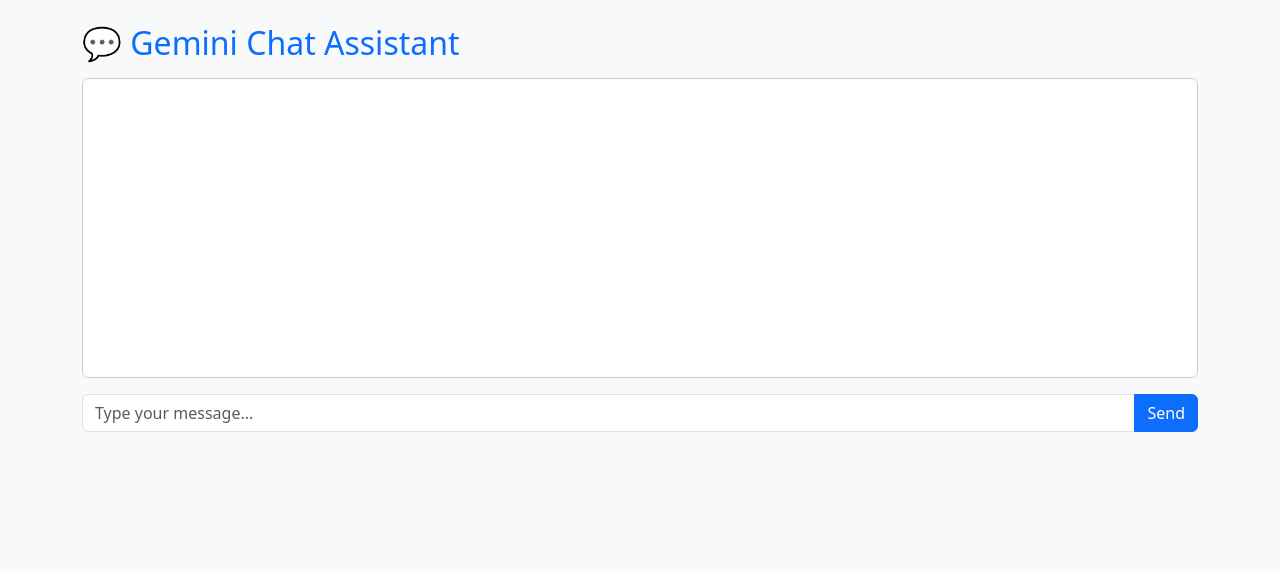
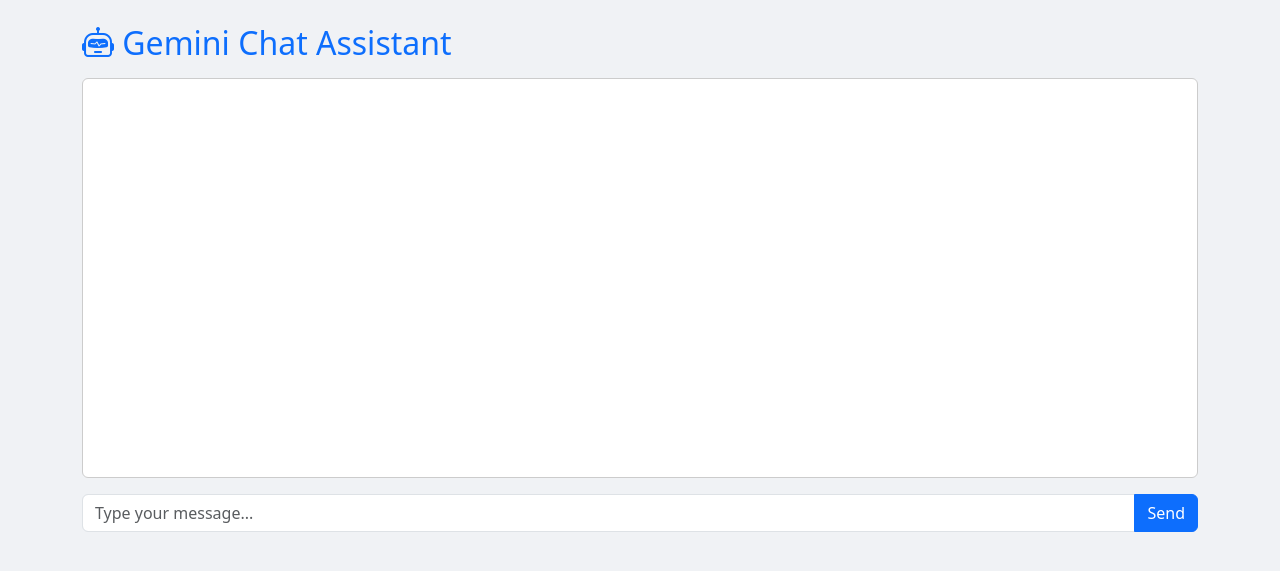
Before and after one commit to velkumaranm/gemini-chat-assistant, a Flask app: page / in a window 1280 px wide. Shown: the top 571 px of the page. Run offline with Flask 3, Linux system fonts and the light colour scheme.

Commit message:
Enhanced UI and formatted Gemini responses

```diff
--- a/app.py
+++ b/app.py
@@ -1,26 +1,27 @@
+
 from flask import Flask, render_template, make_response
 from dotenv import load_dotenv
 import google.generativeai as genai
 import os
 
-# Load environment variables
 load_dotenv()
 genai.configure(api_key=os.getenv("GEMINI_API_KEY"))
 
-# Initialize Flask app
 app = Flask(__name__)
 
-# Register Blueprints
 from routes.chat import chat_bp
 app.register_blueprint(chat_bp)
 
-# Homepage route
 @app.route('/')
 def home():
     response = make_response(render_template('index.html'))
     response.headers['Content-Type'] = 'text/html; charset=utf-8'
     return response
 
-# Run the app
+# Pinging app
+@app.route('/ping')
+def ping():
+    return "I'm alive!"
+
 if __name__ == '__main__':
-    app.run(debug=True, port=8000)
+    app.run(host='0.0.0.0', port=int(os.environ.get('PORT', 3000)))
--- a/static/js/script.js
+++ b/static/js/script.js
@@ -1,29 +1,30 @@
 function sendPrompt() {
-  const promptInput = document.getElementById('prompt');
+  const promptInput = document.getElementById("prompt");
   const prompt = promptInput.value.trim();
   if (!prompt) return;
 
-  const chatBox = document.getElementById('chat-box');
+  const chatBox = document.getElementById("chat-box");
   const timestamp = new Date().toLocaleTimeString();
 
-  // Show user message
   chatBox.innerHTML += `<div class="user-msg"><strong>You</strong><span class="timestamp">[${timestamp}]</span>: ${prompt}</div>`;
+  document.getElementById("loading").style.display = "block";
 
-  fetch('/generate', {
-    method: 'POST',
-    headers: {'Content-Type': 'application/json'},
-    body: JSON.stringify({prompt})
+  fetch("/generate", {
+    method: "POST",
+    headers: { "Content-Type": "application/json" },
+    body: JSON.stringify({ prompt }),
   })
-  .then(res => res.json())
-  .then(data => {
-    const replyTime = new Date().toLocaleTimeString();
-    chatBox.innerHTML += `<div class="gemini-msg"><strong>Gemini</strong><span class="timestamp">[${replyTime}]</span>: ${data.response}</div>`;
-    chatBox.scrollTop = chatBox.scrollHeight;
-  })
-  .catch(err => {
-    chatBox.innerHTML += `<div class="gemini-msg"><strong>Gemini</strong><span class="timestamp">[${timestamp}]</span>: ⚠️ Error: ${err.message}</div>`;
-    chatBox.scrollTop = chatBox.scrollHeight;
-  });
+    .then((res) => res.json())
+    .then((data) => {
+      const replyTime = new Date().toLocaleTimeString();
+      chatBox.innerHTML += `<div class="gemini-msg"><strong>Gemini</strong><span class="timestamp">[${replyTime}]</span>: ${data.response}</div>`;
+      chatBox.scrollTop = chatBox.scrollHeight;
+      document.getElementById("loading").style.display = "none";
+    })
+    .catch((err) => {
+      chatBox.innerHTML += `<div class="gemini-msg"><strong>Gemini</strong>: ⚠️ Error: ${err.message}</div>`;
+      document.getElementById("loading").style.display = "none";
+    });
 
-  promptInput.value = '';
+  promptInput.value = "";
 }
--- a/templates/index.html
+++ b/templates/index.html
@@ -1,14 +1,22 @@
 <!DOCTYPE html>
 <html lang="en">
   <head>
-  <meta charset="UTF-8">
+    <meta charset="UTF-8" />
     <title>Gemini Chat Assistant</title>
-  <meta name="viewport" content="width=device-width, initial-scale=1">
-  <link href="https://cdn.jsdelivr.net/npm/bootstrap@5.3.0/dist/css/bootstrap.min.css" rel="stylesheet">
+    <link
+      href="https://cdn.jsdelivr.net/npm/bootstrap@5.3.0/dist/css/bootstrap.min.css"
+      rel="stylesheet"
+    />
+    <link
+      href="https://cdn.jsdelivr.net/npm/bootstrap-icons@1.10.5/font/bootstrap-icons.css"
+      rel="stylesheet"
+    />
     <style>
-    body { background-color: #f8f9fa; }
+      body {
+        background-color: #f0f2f5;
+      }
       #chat-box {
-      height: 300px;
+        height: 400px;
         overflow-y: auto;
         background-color: #fff;
         font-family: monospace;
@@ -17,23 +25,43 @@
         border: 1px solid #ccc;
         border-radius: 6px;
       }
-    .user-msg { color: #0d6efd; margin-bottom: 8px; }
-    .gemini-msg { color: #198754; margin-bottom: 8px; }
-    .timestamp { font-size: 12px; color: #6c757d; margin-left: 6px; }
+      .user-msg {
+        color: #0d6efd;
+        margin-bottom: 8px;
+      }
+      .gemini-msg {
+        color: #198754;
+        margin-bottom: 8px;
+      }
+      .timestamp {
+        font-size: 12px;
+        color: #6c757d;
+        margin-left: 6px;
+      }
+      #loading {
+        display: none;
+      }
     </style>
   </head>
   <body>
     <div class="container mt-4">
-    <h2 class="mb-3 text-primary">💬 Gemini Chat Assistant</h2>
-
+      <h2 class="mb-3 text-primary">
+        <i class="bi bi-robot"></i> Gemini Chat Assistant
+      </h2>
       <div id="chat-box"></div>
-
+      <div id="loading" class="text-center mt-2">
+        <div class="spinner-border text-success" role="status"></div>
+      </div>
       <div class="input-group mt-3">
-      <input type="text" id="prompt" class="form-control" placeholder="Type your message..." />
+        <input
+          type="text"
+          id="prompt"
+          class="form-control"
+          placeholder="Type your message..."
+        />
         <button class="btn btn-primary" onclick="sendPrompt()">Send</button>
       </div>
     </div>
-
     <script src="/static/js/script.js"></script>
   </body>
 </html>
```
Also changed, not shown: routes/chat.py (+13 -9 lines), README.md. Lines whose indentation alone changed are shown as unchanged.
